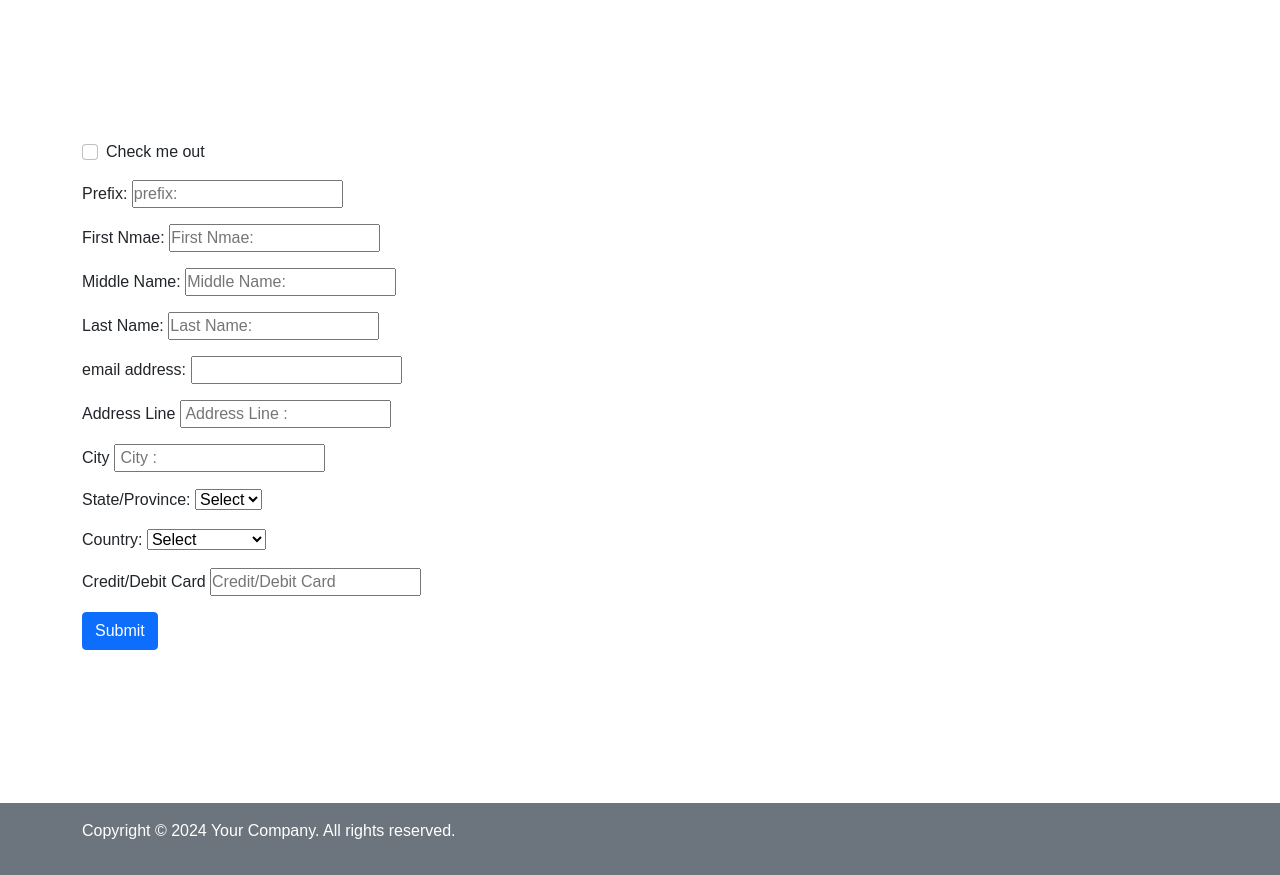
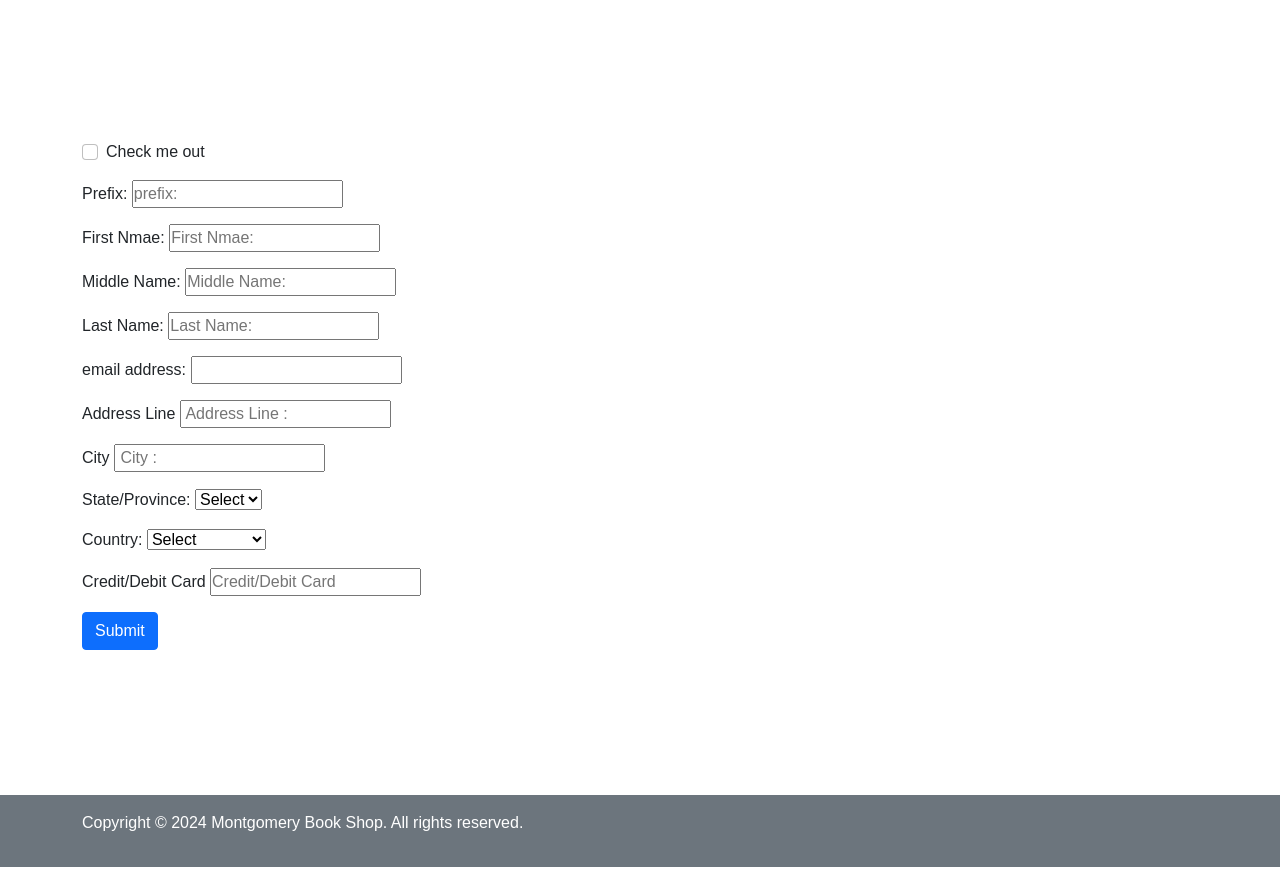
Before and after one commit to drkermelosh/SBA-307---HTML-and-CS, a plain HTML site: page from/form.html in a window 1280 px wide. Shown: the part 61-936 px from the top of the page. Drawn offline with nearby package versions, Linux system fonts and the light colour scheme; files that its build step writes are made by us from their sources.

Commit message:
Cart added to checkout page and fix the footer

```diff
--- a/from/form.html
+++ b/from/form.html
@@ -13,7 +13,7 @@
 </head>
 
 <body>
-    <nav class="navbar navbar-expand-lg navbar-dark bg-dark">
+    <nav class="navbar navbar-expand-lg navbar-dark bg-dark sticky-top">
       <div class="container-fluid">
         <a class="navbar-brand" href="#">MBS</a>
         <button class="navbar-toggler" type="button" data-bs-toggle="collapse" data-bs-target="#navbarNav"
@@ -119,9 +119,9 @@
       </div>
     </div>
   </div>
-  <footer class="bg-secondary text-white p-3 mt-2">
+  <footer class="bg-secondary text-white p-3 mt-auto">
     <div class="container">
-      <p>Copyright © 2024 Your Company. All rights reserved.</p>
+      <p>Copyright © 2024 Montgomery Book Shop. All rights reserved.</p>
     </div>
   </footer>
 </body>
```
Also changed, not shown: main index.html/index.html (+1 -1 lines), table/table.html (+1 -1 lines).
